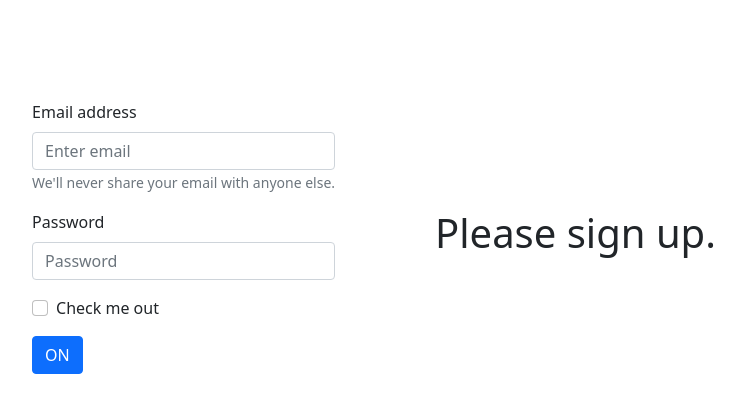
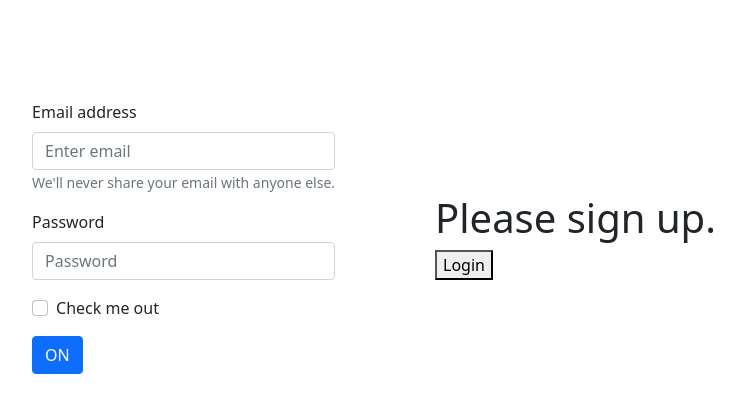
Before and after one commit to pedroluiznogueira/react-main-concepts, a React (Create React App) app: page / in a window 1280 px wide. Shown: the top 412 px of the page, without its empty margins (316-1060 px from the left). Built offline with nearby package versions, Linux system fonts and the light colour scheme.

Commit message:
Alternating components between two different buttons

```diff
--- a/src/App.js
+++ b/src/App.tsx
@@ -2,6 +2,7 @@
 import './App.css';
 import 'bootstrap/dist/css/bootstrap.min.css';
 import Login from './components/Login';
+import LoginControl from './components/LoginControl';
 import Greeting from './components/Greeting';
 import Practice from './components/Clock';
 import Clock from './components/Clock';
@@ -11,7 +12,7 @@
   return (
     <div className="form-container">
       <Login />
-      <Greeting />
+      <LoginControl />
     </div>
   );
 }
--- a/src/components/Clock.js
+++ b/src/components/Clock.tsx
@@ -1,9 +1,11 @@
 import React from 'react';
 import ReactDOM from 'react-dom';
 
-class Clock extends React.Component {
+class Clock extends React.Component<{}, any> {
 
-  constructor(props) {
+  timerID?: any;
+
+  constructor(props: any) {
     super(props);
     this.state = {date: new Date()};
   }
--- a/src/components/Greeting.js
+++ b/src/components/Greeting.tsx
@@ -3,7 +3,7 @@
 import UserGreeting from "./UserGreeting";
 
 
-function Greeting(props) {
+function Greeting(props: any) {
     const isLoggedIn = props.isLoggedIn;
     if (isLoggedIn) {
       return <UserGreeting />;
--- a/src/components/GuestGreeting.js
+++ b/src/components/GuestGreeting.tsx
@@ -1,4 +1,4 @@
-function GuestGreeting(props) {
+function GuestGreeting(props: any) {
     return <h1>Please sign up.</h1>;
   }
 
--- a/src/components/Login.js
+++ b/src/components/Login.tsx
@@ -2,21 +2,21 @@
 import { Button, Form } from 'react-bootstrap';
 import ReactDOM from 'react-dom';
 
-class Login extends React.Component {
+class Login extends React.Component<{}, any> {
 
-  constructor(props) {
+  constructor(props: any) {
     super(props);
     this.state = { isToggledOn: true };
 
     this.handleClick = this.handleClick.bind(this);
   }
 
-  handleSubmit(e) {
+  handleSubmit(e: any) {
     e.preventDefault();
   }
 
   handleClick() {
-    this.setState(state => ({
+    this.setState((state: any) => ({
       isToggledOn: !state.isToggledOn
     }))
   }
--- /dev/null
+++ b/src/components/LoginButton.tsx
@@ -0,0 +1,9 @@
+function LoginButton(props: any) {
+    return (
+      <button onClick={props.onClick}>
+        Login
+      </button>
+    );
+  }
+
+  export default LoginButton;
--- /dev/null
+++ b/src/components/LoginControl.tsx
@@ -0,0 +1,46 @@
+import React from "react";
+import ReactDOM from "react-dom";
+import Greeting from "./Greeting";
+import LoginButton from "./LoginButton";
+import LogoutButton from "./LogoutButton";
+
+class LoginControl extends React.Component<{}, any> {
+    constructor(props: any) {
+      super(props);
+      this.handleLoginClick = this.handleLoginClick.bind(this);
+      this.handleLogoutClick = this.handleLogoutClick.bind(this);
+      this.state = {isLoggedIn: false};
+    }
+
+    handleLoginClick() {
+      this.setState({isLoggedIn: true});
+    }
+
+    handleLogoutClick() {
+      this.setState({isLoggedIn: false});
+    }
+
+    render() {
+      const isLoggedIn = this.state.isLoggedIn;
+      let button;
+      if (isLoggedIn) {
+        button = <LogoutButton onClick={this.handleLogoutClick} />;
+      } else {
+        button = <LoginButton onClick={this.handleLoginClick} />;
+      }
+
+      return (
+        <div>
+          <Greeting isLoggedIn={isLoggedIn} />
+          {button}
+        </div>
+      );
+    }
+  }
+
+  ReactDOM.render(
+    <LoginControl />,
+    document.getElementById('root')
+  );
+
+  export default LoginControl;
--- /dev/null
+++ b/src/components/LogoutButton.tsx
@@ -0,0 +1,9 @@
+function LogoutButton(props: any) {
+    return (
+      <button onClick={props.onClick}>
+        Logout
+      </button>
+    );
+  }
+
+  export default LogoutButton;
--- a/src/components/UserGreeting.js
+++ b/src/components/UserGreeting.tsx
@@ -1,4 +1,4 @@
-function UserGreeting(props) {
+function UserGreeting(props: any) {
     return <h1>Welcome back!</h1>;
   }
 
```
Also changed, not shown: src/index.tsx (renamed from src/index.js).
